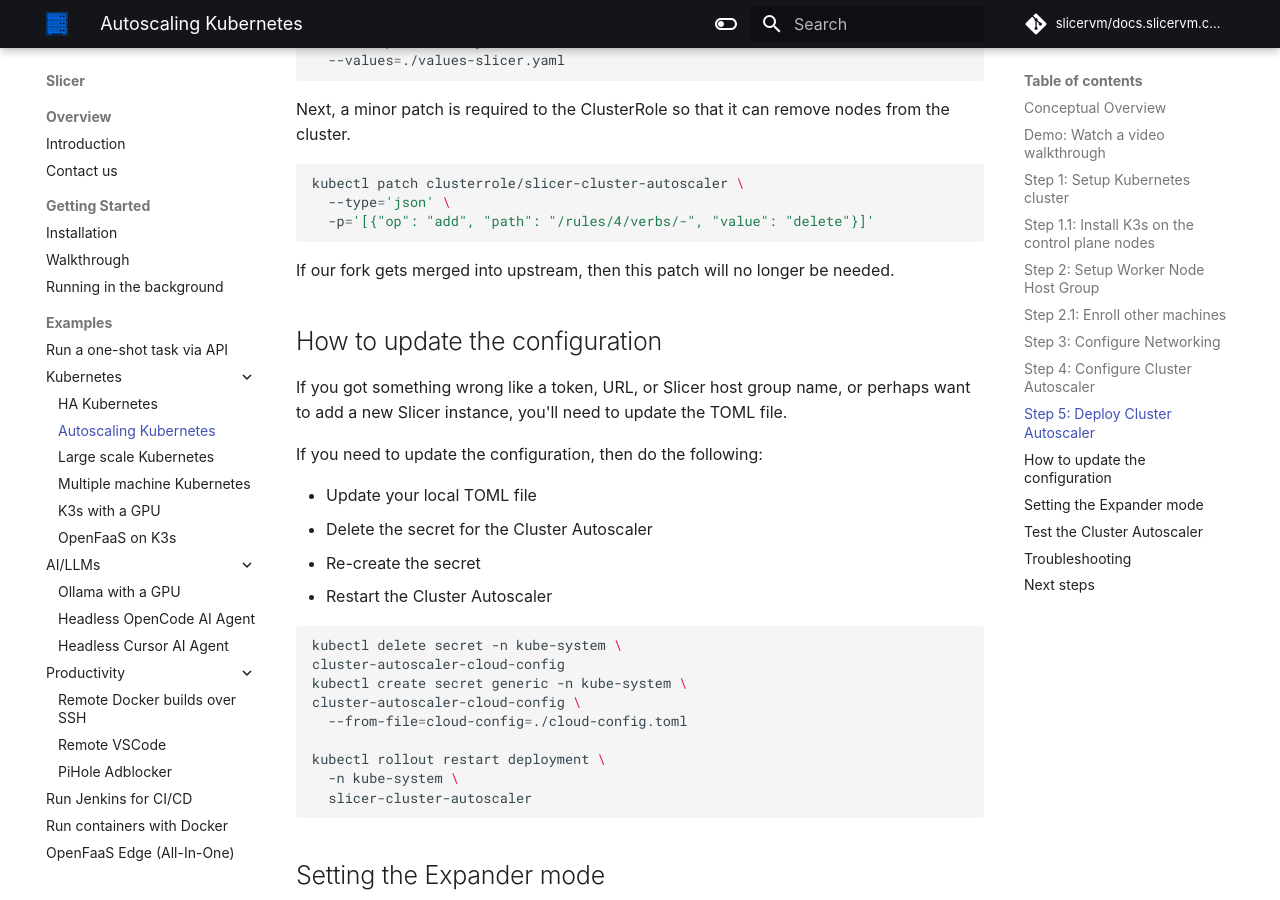
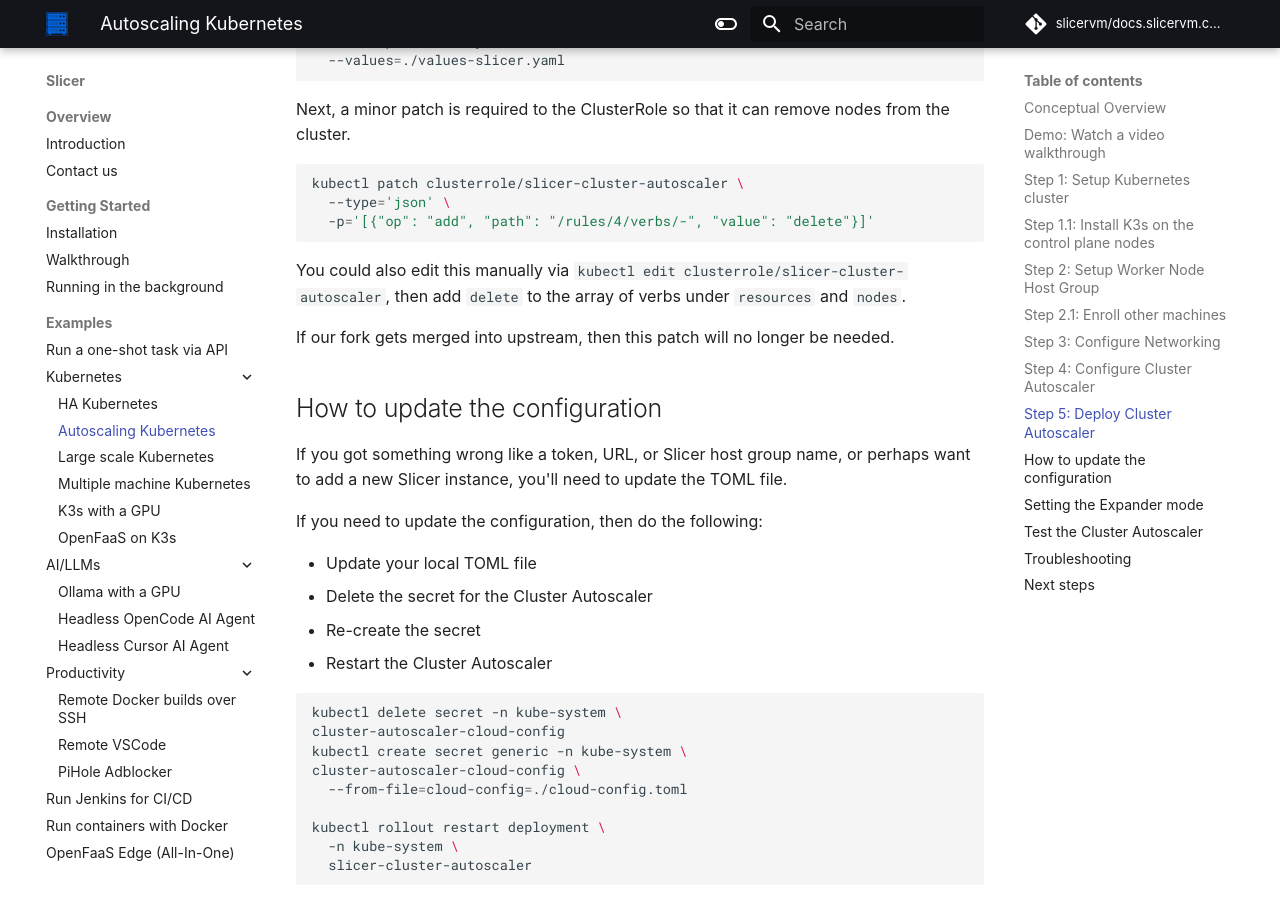
Before and after one commit to slicervm/docs.slicervm.com, an MkDocs documentation site: the page built from docs/examples/autoscaling-k3s.md, in a window 1280 px wide and 900 px high, scrolled down 9298 px. Built offline with MkDocs 1.6.1 and Material for MkDocs 9.7.7, drawn with Linux system fonts in a browser that asks for light colours; some web fonts are replaced; comment, search, counter and statistics services are not loaded.

Commit message:
Minor change to patch
Signed-off-by: Alex Ellis (OpenFaaS Ltd) <alexellis2@gmail.com>

````diff
--- a/docs/examples/autoscaling-k3s.md
+++ b/docs/examples/autoscaling-k3s.md
@@ -365,6 +365,8 @@
   -p='[{"op": "add", "path": "/rules/4/verbs/-", "value": "delete"}]'
 ```
 
+You could also edit this manually via `kubectl edit clusterrole/slicer-cluster-autoscaler`, then add `delete` to the array of verbs under `resources` and `nodes`.
+
 If our fork gets merged into upstream, then this patch will no longer be needed.
 
 ## How to update the configuration
````
